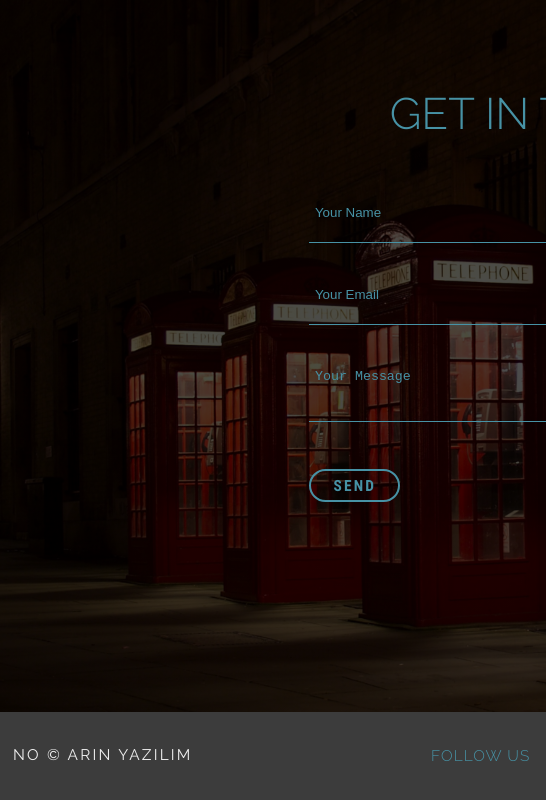
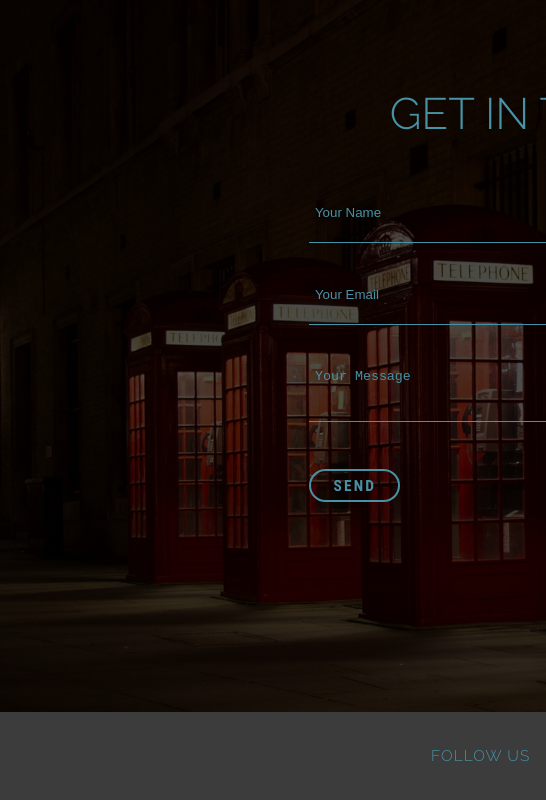
Before and after one commit to omerfarukkpala/omerfarukkpala.github.io, a plain HTML site: page index.html in a window 1280 px wide. Shown: the part 5089-5889 px from the top of the page, 0-546 px from the left. Drawn offline with nearby package versions, Linux system fonts and the light colour scheme; a script that the page names is missing.

```diff
--- a/index.html
+++ b/index.html
@@ -279,7 +279,7 @@
         <div class="container">
             <div class="footer-content">
                 <div class="copy-right">
-                    <p>NO &copy; ARIN YAZILIM</p>
+
                 </div>
                 <div class="social-media">
                     <h4>Follow Us</h4>
```
Also changed, not shown: 1 other file.
